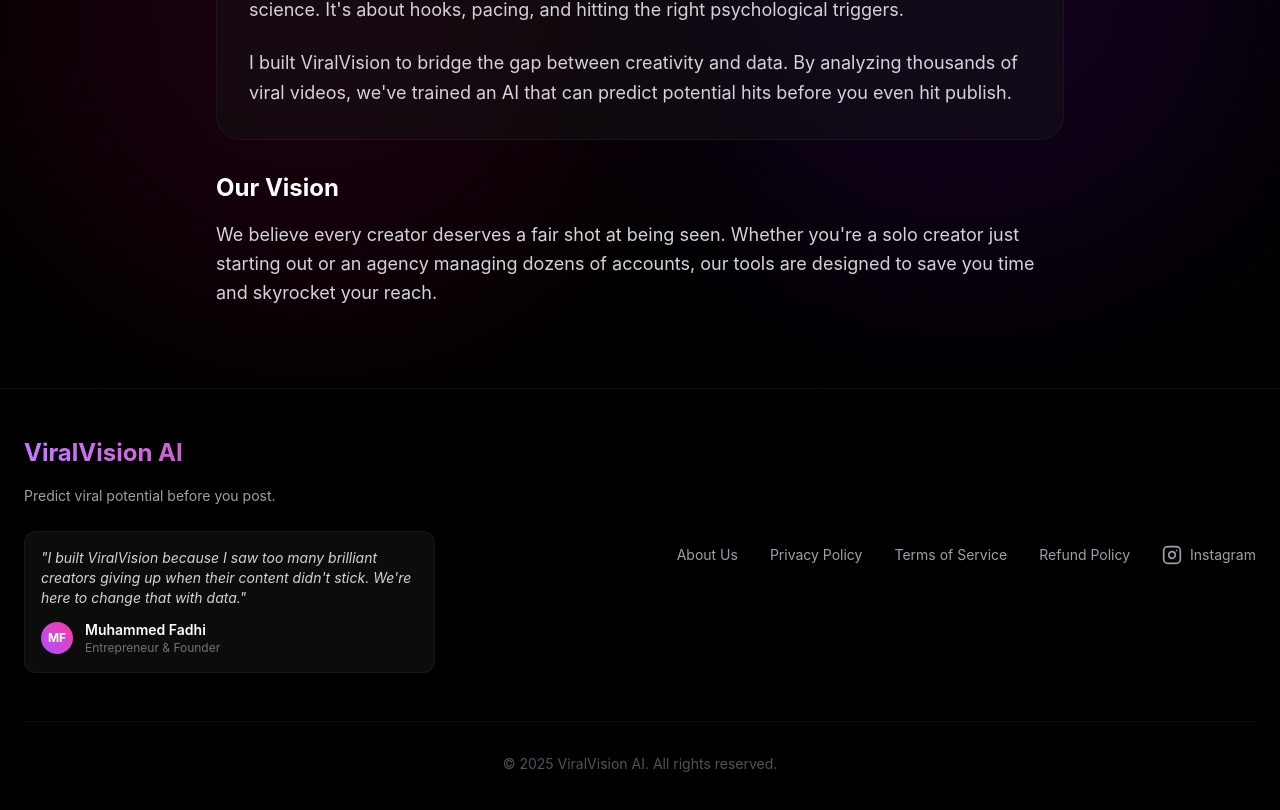
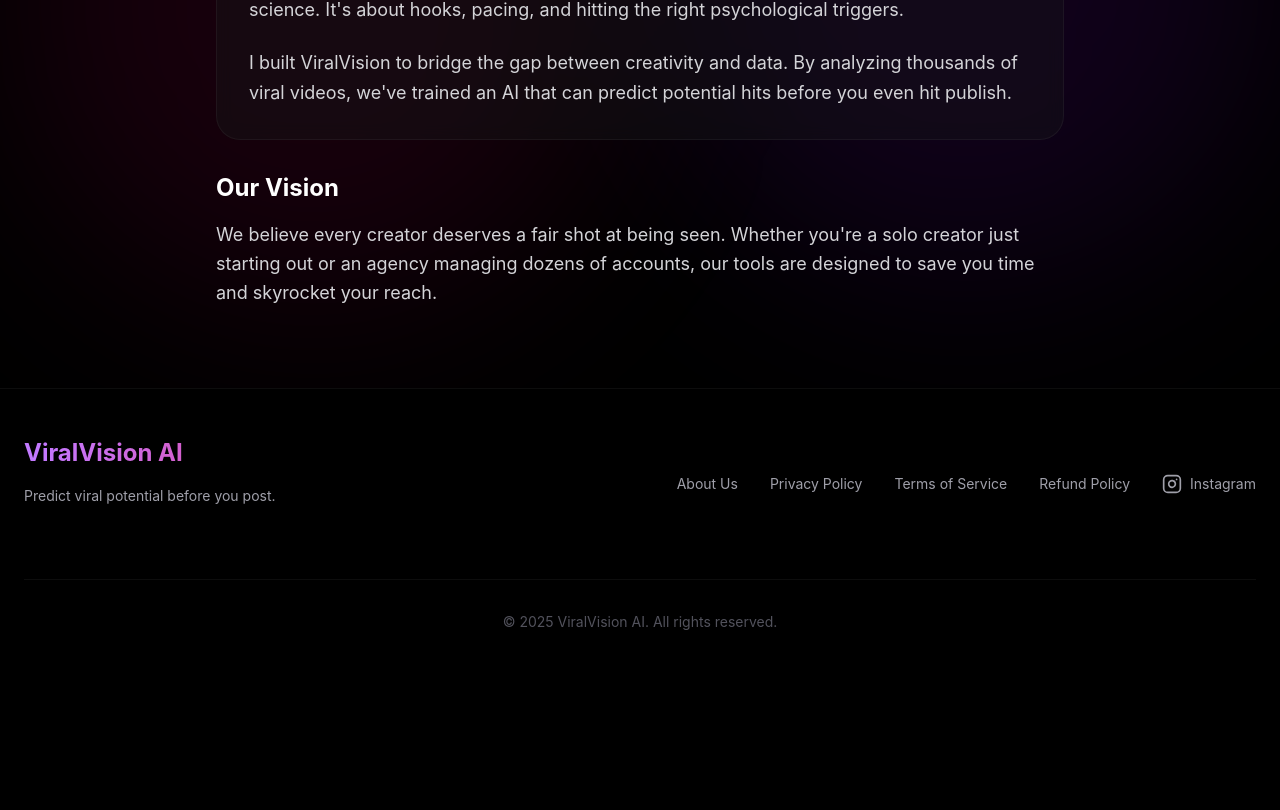
Before and after one commit to Faxhii/viral-radar, a Next.js app: page /about in a window 1280 px wide. Shown: the part 487-1297 px from the top of the page. After the commit the page ends 1167 px from the top, so only its background shows below. Built offline with nearby package versions, Linux system fonts and the light colour scheme; no server answers.

Commit message:
style: Remove About Us quote from Footer

```diff
--- a/src/components/landing/Footer.tsx
+++ b/src/components/landing/Footer.tsx
@@ -13,22 +13,7 @@ export default function Footer() {
                             Predict viral potential before you post.
                         </p>
 
-                        <div className="space-y-4">
-                            <div className="bg-zinc-900/50 p-4 rounded-xl border border-white/5">
-                                <p className="text-zinc-300 text-sm italic mb-3">
-                                    "I built ViralVision because I saw too many brilliant creators giving up when their content didn't stick. We're here to change that with data."
-                                </p>
-                                <div className="flex items-center gap-3">
-                                    <div className="w-8 h-8 rounded-full bg-gradient-to-tr from-purple-500 to-pink-500 flex items-center justify-center text-xs font-bold text-white">
-                                        MF
-                                    </div>
-                                    <div>
-                                        <div className="text-white text-sm font-semibold">Muhammed Fadhi</div>
-                                        <div className="text-zinc-500 text-xs">Entrepreneur & Founder</div>
-                                    </div>
-                                </div>
-                            </div>
-                        </div>
+
                     </div>
 
                     <div className="flex gap-8 text-sm text-zinc-400 items-center">
```
